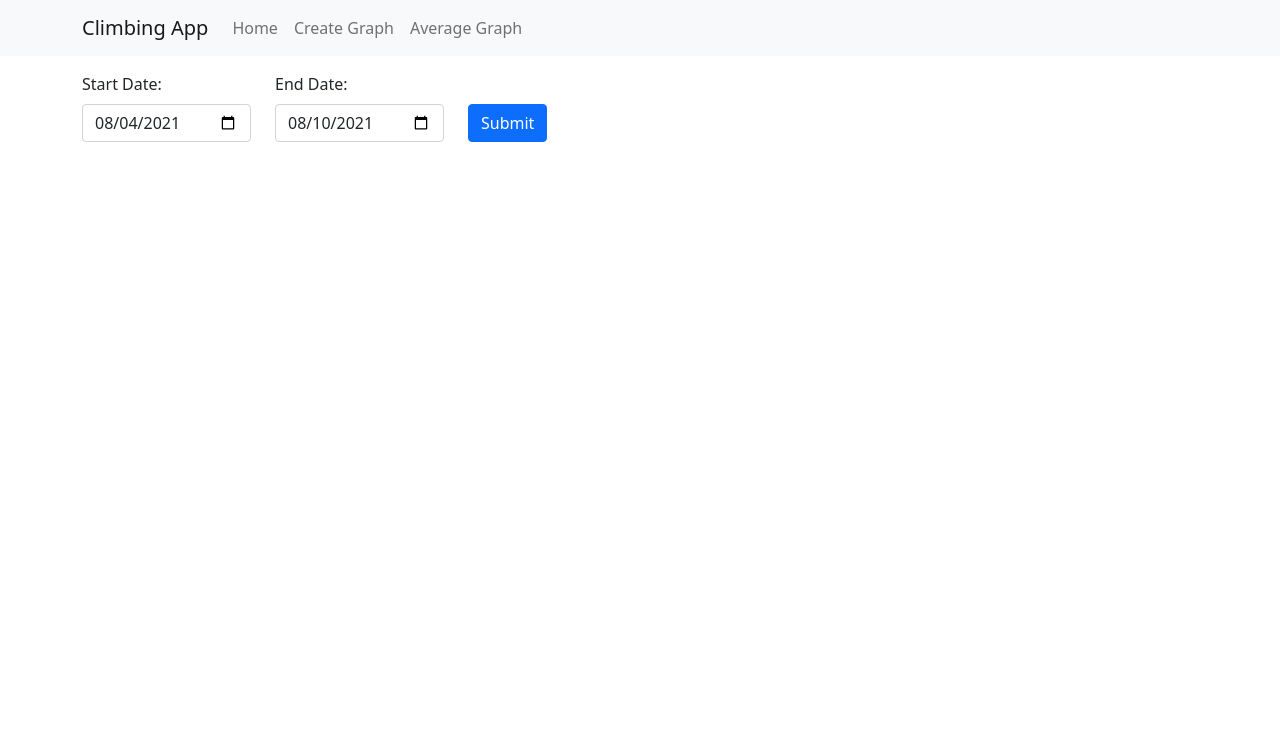
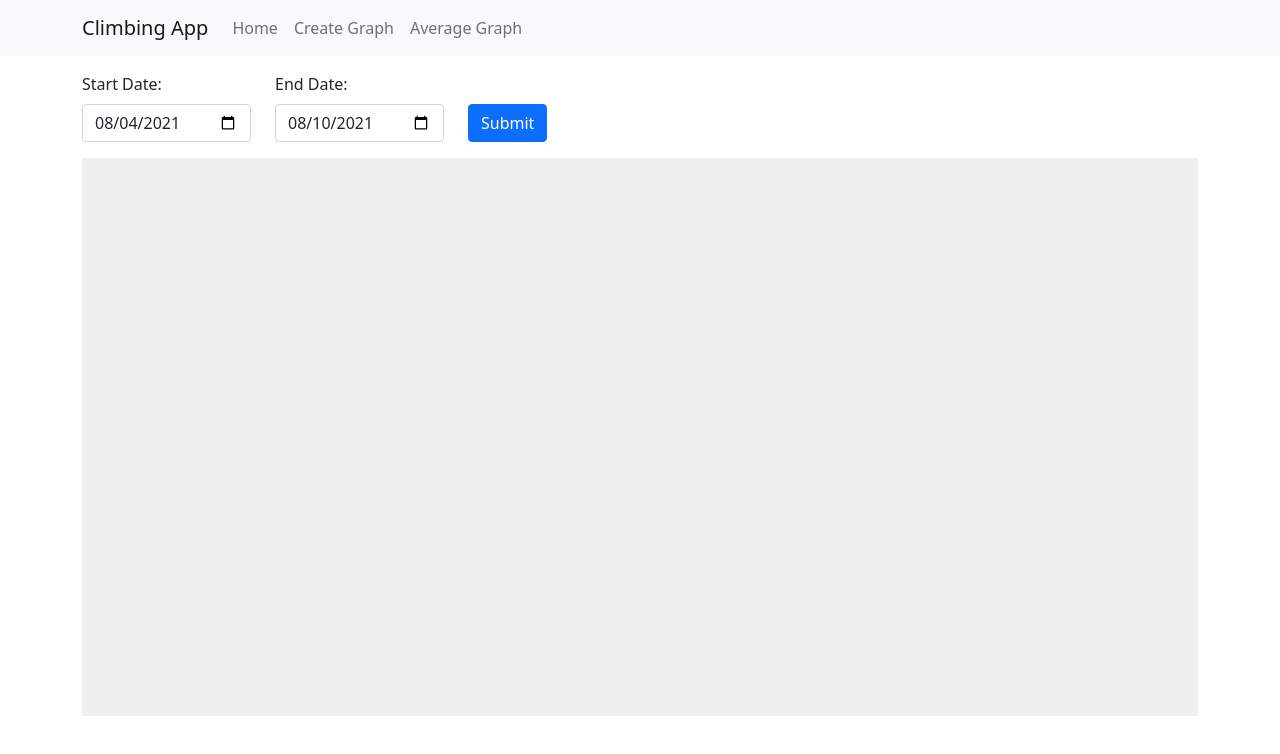
Before and after one commit to Matt-Mcl/climbing-app, a React (Create React App) app in the folder frontend/: page /creategraph in a window 1280 px wide. Shown: the top 754 px of the page. Built offline with nearby package versions, Linux system fonts and the light colour scheme; no server answers.

Commit message:
Changes graph container to be light grey

```diff
--- a/frontend/src/CreateChart.js
+++ b/frontend/src/CreateChart.js
@@ -16,7 +16,7 @@ const CreateChart = React.memo((props) => {
     LineChart = new Chart(ctx, props.graphData);
   }
   return (
-    <div>
+    <div style={{backgroundColor: "rgb(240, 240, 240)"}}>
       <canvas id="LineChart" width="1200" height="600"/>
     </div>
   );
```
